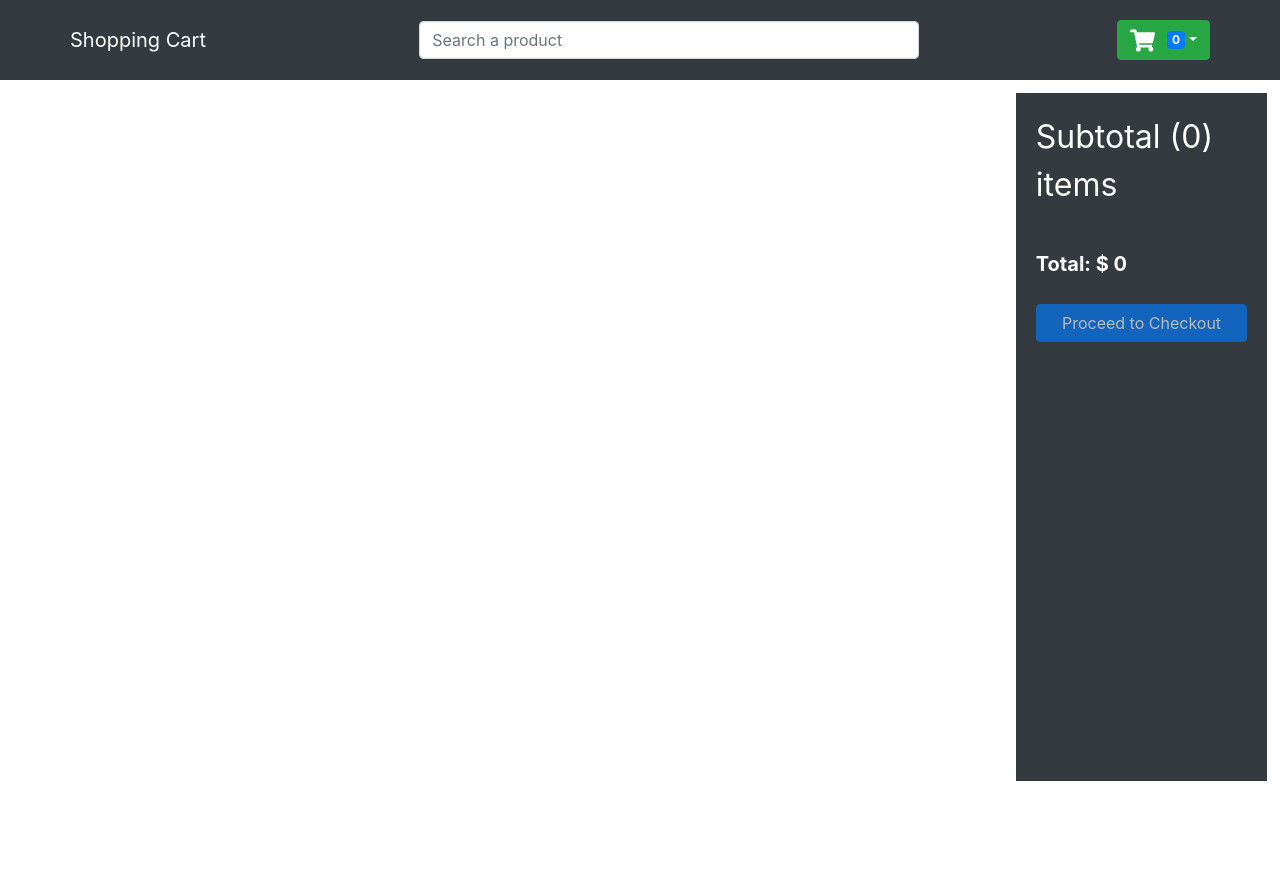
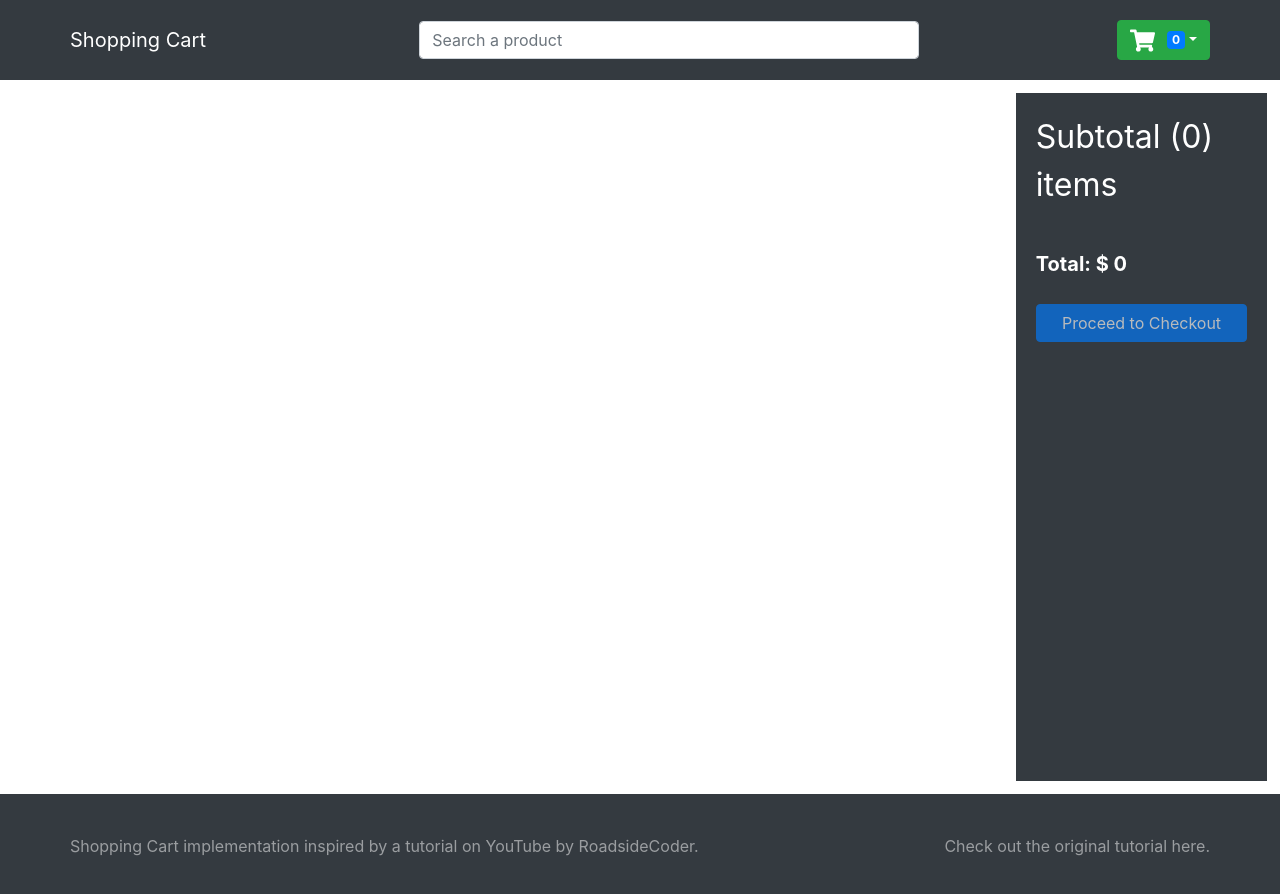
Before and after one commit to Ihliana/ShoppingCart, a React (Create React App) app: page /cart in a window 1280 px wide. Shown: the top 894 px of the page. Before the commit the page ends 800 px from the top, so only its background shows below. Built offline with nearby package versions, Linux system fonts and the light colour scheme.

Commit message:
Footer component

```diff
--- a/src/App.js
+++ b/src/App.js
@@ -4,6 +4,8 @@ import './App.css';
 import Header from "./components/Header"
 import Home from './components/Home'
 import Cart from './components/Cart'
+
+import Footer from "./components/Footer"
 
 import {Routes, Route} from 'react-router-dom'
 
@@ -19,6 +21,8 @@ function App() {
         </Routes>
 
       </main>
+
+      <Footer />
     </div>
   );
 }
--- /dev/null
+++ b/src/components/Footer.js
@@ -0,0 +1,22 @@
+import React from 'react'
+import {Container,  Navbar} from 'react-bootstrap'
+
+
+function Footer(){
+    return(
+        <footer>
+            <Navbar bg='dark' variant='dark' style={{padding: '2em'}}>
+                <Container>
+                    <Navbar.Text>
+                        Shopping Cart implementation inspired by a tutorial on YouTube by RoadsideCoder.
+                    </Navbar.Text>
+                    <Navbar.Text>
+                        Check out the original tutorial <a href="https://www.youtube.com/watch?v=HptuMAUaNGk">here</a>.
+                    </Navbar.Text>
+                </Container>
+            </Navbar>
+        </footer>
+    )
+}
+
+export default Footer
```
